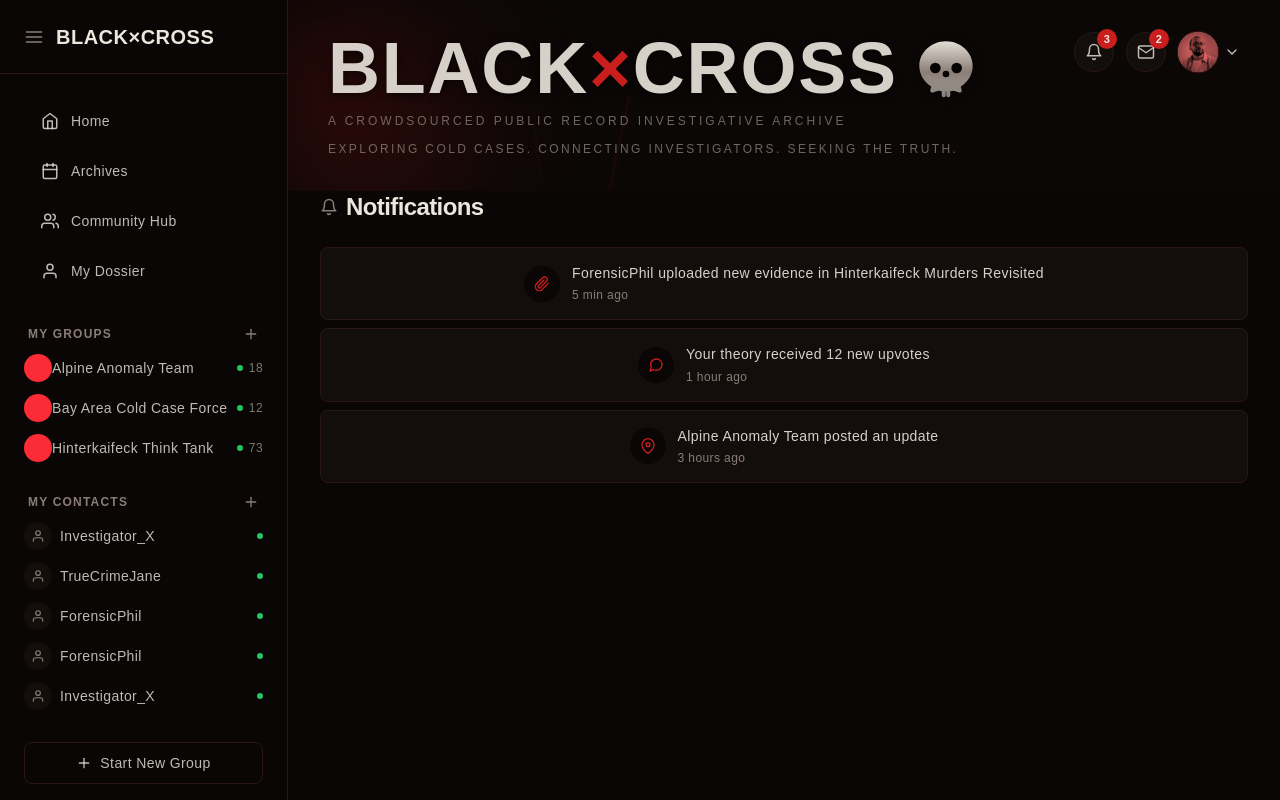
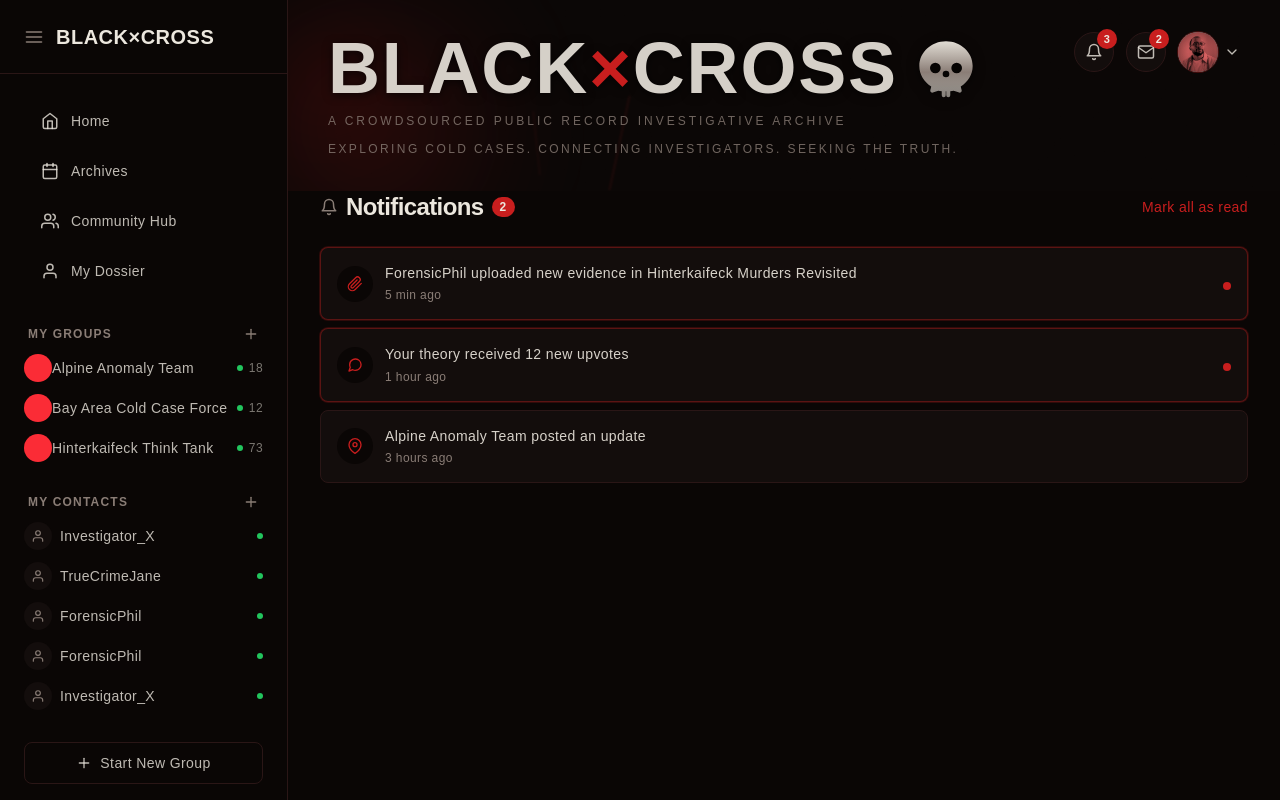
Before and after one commit to shahinsamiur/blackXcross, a Next.js app: page /notifications in a window 1280 px wide. Shown: the top 800 px of the page. Built offline with nearby package versions, Linux system fonts and the light colour scheme.

Commit message:
fix: widen Notification type to allow toggling read state

```diff
--- a/src/app/(app)/community/page.tsx
+++ b/src/app/(app)/community/page.tsx
@@ -1,27 +1,45 @@
 import ActivityFeed from "../../../components/blackxcross/ActivityFeed";
 import TrendingTheories from "../../../components/blackxcross/TrendingTheories";
-import MemberSpotlight from "../../../components/blackxcross/MemberSpotlight";
 import { myGroups } from "../../../_mock/blackxcross";
 import { FiUsers, FiPlus } from "react-icons/fi";
 
 export default function CommunityPage() {
   return (
-    <div className="flex w-full flex-col gap-6 px-4 pb-8 sm:px-6 lg:px-8">
-      <h1 className="text-xl font-semibold text-foreground sm:text-2xl">
-        Community Hub
-      </h1>
+    <div className="flex w-full flex-col gap-8 px-4 pb-10 sm:px-6 lg:px-8">
+      <style>{`
+        @keyframes community-reveal {
+          from { opacity: 0; transform: translateY(8px); }
+          to { opacity: 1; transform: translateY(0); }
+        }
+        .community-reveal {
+          animation: community-reveal 0.5s ease-out both;
+        }
+        @media (prefers-reduced-motion: reduce) {
+          .community-reveal { animation: none; }
+        }
+      `}</style>
 
-      <div className="grid w-full grid-cols-1 gap-4 lg:grid-cols-3">
+      <div className="community-reveal flex flex-col gap-1">
+        <h1 className="text-xl font-semibold tracking-tight text-foreground sm:text-2xl">
+          Community Hub
+        </h1>
+        <p className="text-sm text-foreground/60">
+          Latest activity, theories, and groups from fellow investigators.
+        </p>
+      </div>
+
+      <div className="community-reveal grid w-full grid-cols-1 gap-5 lg:grid-cols-3">
         <div className="min-w-0 lg:col-span-2">
           <ActivityFeed />
         </div>
         <div className="flex min-w-0 flex-col gap-4">
           <TrendingTheories />
-          <MemberSpotlight />
         </div>
       </div>
 
-      <section className="flex flex-col gap-4">
+      <div className="border-t border-border" />
+
+      <section className="community-reveal flex flex-col gap-4">
         <div className="flex items-center justify-between gap-2">
           <div className="flex items-center gap-2">
             <FiUsers size={18} className="text-muted" />
@@ -32,7 +50,7 @@ export default function CommunityPage() {
           <button
             type="button"
             aria-label="Create group"
-            className="flex items-center gap-1.5 text-sm font-medium text-primary hover:opacity-80"
+            className="flex items-center gap-1.5 rounded-full border border-transparent px-3 py-1.5 text-sm font-medium text-primary transition-colors hover:border-primary/40 hover:bg-primary/10"
           >
             <FiPlus size={16} />
             New Group
@@ -43,9 +61,11 @@ export default function CommunityPage() {
           {myGroups.map((group) => (
             <li
               key={group.id}
-              className="flex items-center justify-between rounded-lg border border-border bg-card p-4 text-sm text-foreground/90"
+              className="group flex items-center justify-between rounded-lg border border-border bg-card p-4 text-sm text-foreground/90 transition-all duration-200 hover:-translate-y-0.5 hover:border-primary/30 hover:shadow-lg hover:shadow-black/20"
             >
-              <span className="truncate">{group.name}</span>
+              <span className="truncate transition-colors group-hover:text-foreground">
+                {group.name}
+              </span>
               <span className="flex shrink-0 items-center gap-1.5 text-xs text-foreground/50">
                 <span className="h-1.5 w-1.5 rounded-full bg-success" />
                 {group.memberCount}
--- a/src/app/(app)/notifications/page.tsx
+++ b/src/app/(app)/notifications/page.tsx
@@ -1,24 +1,41 @@
+"use client";
+
+import { useState } from "react";
 import { FiBell, FiPaperclip, FiMessageCircle, FiMapPin } from "react-icons/fi";
-const notifications = [
+
+type NotificationIcon = "attachment" | "message" | "pin";
+
+interface Notification {
+  id: string;
+  icon: NotificationIcon;
+  text: string;
+  time: string;
+  read: boolean;
+}
+
+const initialNotifications: Notification[] = [
   {
     id: "n1",
     icon: "attachment",
     text: "ForensicPhil uploaded new evidence in Hinterkaifeck Murders Revisited",
     time: "5 min ago",
+    read: false,
   },
   {
     id: "n2",
     icon: "message",
     text: "Your theory received 12 new upvotes",
     time: "1 hour ago",
+    read: false,
   },
   {
     id: "n3",
     icon: "pin",
     text: "Alpine Anomaly Team posted an update",
     time: "3 hours ago",
+    read: true,
   },
-] as const;
+];
 
 const iconMap = {
   attachment: FiPaperclip,
@@ -27,13 +44,46 @@ const iconMap = {
 };
 
 export default function NotificationsPage() {
+  const [notifications, setNotifications] = useState<Notification[]>(
+    initialNotifications.map((n) => ({ ...n })),
+  );
+
+  const unreadCount = notifications.filter((n) => !n.read).length;
+
+  const toggleRead = (id: string) => {
+    setNotifications((prev) =>
+      prev.map((n) => (n.id === id ? { ...n, read: !n.read } : n)),
+    );
+  };
+
+  const markAllAsRead = () => {
+    setNotifications((prev) => prev.map((n) => ({ ...n, read: true })));
+  };
+
   return (
     <div className="flex w-full flex-col gap-6 px-4 pb-8 sm:px-6 lg:px-8">
-      <div className="flex items-center gap-2">
-        <FiBell size={18} className="text-muted" />
-        <h1 className="text-xl font-semibold text-foreground sm:text-2xl">
-          Notifications
-        </h1>
+      <div className="flex items-center justify-between">
+        <div className="flex items-center gap-2">
+          <FiBell size={18} className="text-muted" />
+          <h1 className="text-xl font-semibold text-foreground sm:text-2xl">
+            Notifications
+          </h1>
+          {unreadCount > 0 && (
+            <span className="rounded-full bg-primary px-2 py-0.5 text-xs font-semibold text-foreground">
+              {unreadCount}
+            </span>
+          )}
+        </div>
+
+        {unreadCount > 0 && (
+          <button
+            type="button"
+            onClick={markAllAsRead}
+            className="text-sm font-medium text-primary hover:underline cursor-pointer"
+          >
+            Mark all as read
+          </button>
+        )}
       </div>
 
       {notifications.length > 0 ? (
@@ -43,17 +93,36 @@ export default function NotificationsPage() {
             return (
               <li
                 key={n.id}
-                className="flex items-start gap-3 rounded-lg border border-border bg-card p-4"
+                onClick={() => toggleRead(n.id)}
+                role="button"
+                tabIndex={0}
+                onKeyDown={(e) => {
+                  if (e.key === "Enter" || e.key === " ") {
+                    e.preventDefault();
+                    toggleRead(n.id);
+                  }
+                }}
+                className={`flex cursor-pointer items-start gap-3 rounded-lg border p-4 transition-colors ${
+                  n.read
+                    ? "border-border bg-card"
+                    : "border-primary/40 bg-card ring-1 ring-primary/20"
+                }`}
               >
                 <span className="flex h-9 w-9 shrink-0 items-center justify-center rounded-full bg-background text-primary">
                   <Icon size={16} />
                 </span>
-                <div className="flex min-w-0 flex-col gap-1">
+                <div className="flex min-w-0 flex-1 flex-col gap-1">
                   <p className="text-sm leading-snug text-foreground/90">
                     {n.text}
                   </p>
                   <span className="text-xs text-muted">{n.time}</span>
                 </div>
+                {!n.read && (
+                  <span
+                    aria-label="Unread"
+                    className="mt-1 h-2 w-2 shrink-0 rounded-full bg-primary"
+                  />
+                )}
               </li>
             );
           })}
--- a/src/app/(app)/page.tsx
+++ b/src/app/(app)/page.tsx
@@ -3,7 +3,6 @@ import CaseCardsRow from "../../components/blackxcross/CaseCardsRow";
 import ActivityFeed from "../../components/blackxcross/ActivityFeed";
 import InvestigationsMap from "../../components/blackxcross/InvestigationsMap";
 import TrendingTheories from "../../components/blackxcross/TrendingTheories";
-import MemberSpotlight from "../../components/blackxcross/MemberSpotlight";
 import CtaBanner from "../../components/blackxcross/CtaBanner";
 
 export default function Home() {
@@ -12,16 +11,9 @@ export default function Home() {
       <SearchFilterBar />
       <CaseCardsRow />
       <div className="grid w-full grid-cols-1 gap-4 lg:grid-cols-3">
-        <div className="min-w-0">
-          <ActivityFeed />
-        </div>
-        <div className="min-w-0">
-          <InvestigationsMap />
-        </div>
-        <div className="flex min-w-0 flex-col gap-4">
-          <TrendingTheories />
-          <MemberSpotlight />
-        </div>
+        <ActivityFeed />
+        <InvestigationsMap />
+        <TrendingTheories />
       </div>
       <CtaBanner />
     </div>
--- a/src/components/blackxcross/CtaBanner.tsx
+++ b/src/components/blackxcross/CtaBanner.tsx
@@ -3,7 +3,7 @@ import SkullIcon from "../../components/icons/SkullIcon";
 
 export default function CtaBanner() {
   return (
-    <section className="mx-4 mb-8 flex w-auto flex-col items-center gap-5 rounded-xl border border-primary/30 bg-card p-5 sm:mx-6 sm:flex-row sm:justify-between sm:gap-6 sm:p-6 lg:mx-8">
+    <section className=" mb-8 flex w-auto flex-col items-center gap-5 rounded-xl border border-primary/30 bg-card p-5 sm:mx-6 sm:flex-row sm:justify-between sm:gap-6 sm:p-6 lg:mx-8">
       <div className="flex min-w-0 items-center gap-3 text-center sm:gap-4 sm:text-left">
         <span className="flex h-11 w-11 shrink-0 items-center justify-center rounded-full bg-primary/10 shadow-[0_0_20px_var(--primary)]/30 sm:h-14 sm:w-14">
           <SkullIcon className="h-6 w-6 text-primary sm:h-8 sm:w-8" />
```
